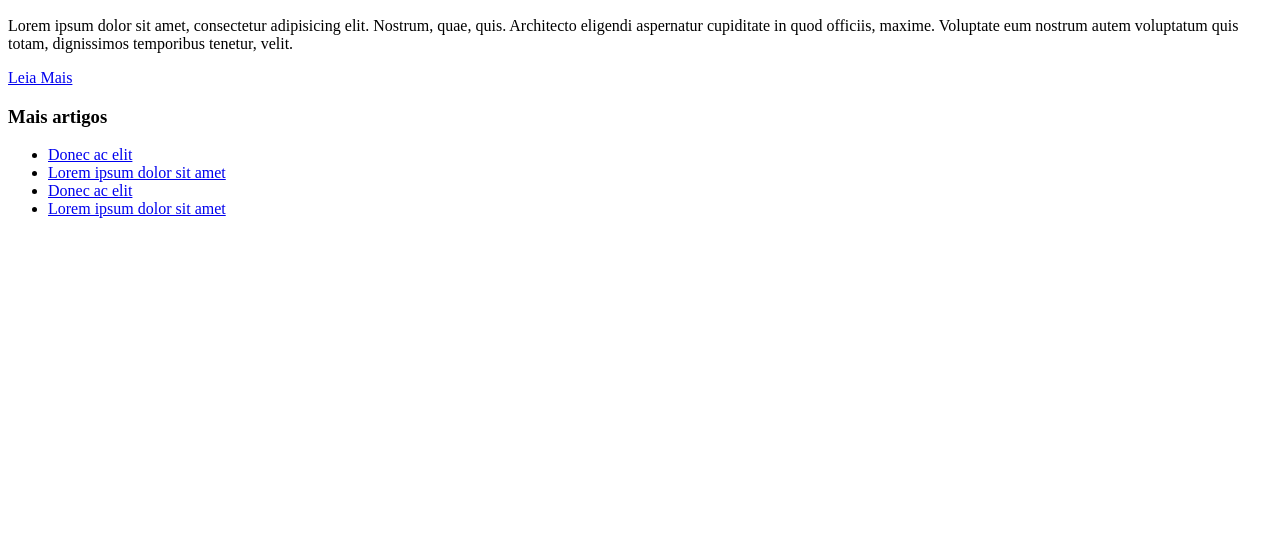
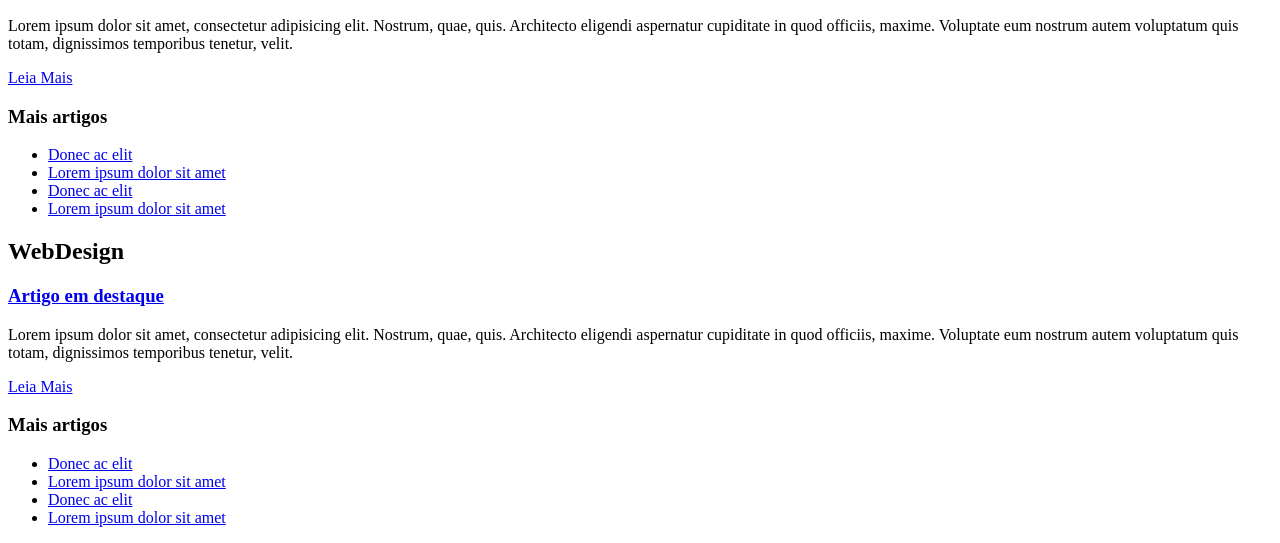
Before and after one commit to giovannipds/exercicio-html5, a plain HTML site: page index.html in a window 1280 px wide. Shown: the part 730-1273 px from the top of the page. Before the commit the page ends 964 px from the top, so only its background shows below. Drawn offline with Linux system fonts and the light colour scheme.

Commit message:
Escreve a seção WebDesign

```diff
--- a/index.html
+++ b/index.html
@@ -60,6 +60,27 @@
 				</div>
 			</section>
 
+			<!-- webdesign -->
+			<section>
+				<header>
+					<h2>WebDesign</h2>
+				</header>
+				<div>
+					<h3><a href="#">Artigo em destaque</a></h3>
+					<p>Lorem ipsum dolor sit amet, consectetur adipisicing elit. Nostrum, quae, quis. Architecto eligendi aspernatur cupiditate in quod officiis, maxime. Voluptate eum nostrum autem voluptatum quis totam, dignissimos temporibus tenetur, velit.</p>
+					<a href="#">Leia Mais</a>
+				</div>
+				<div>
+					<h3>Mais artigos</h3>
+					<ul>
+						<li><a href="#">Donec ac elit</a></li>
+						<li><a href="#">Lorem ipsum dolor sit amet</a></li>
+						<li><a href="#">Donec ac elit</a></li>
+						<li><a href="#">Lorem ipsum dolor sit amet</a></li>
+					</ul>
+				</div>
+			</section>
+
 		</main>
 
 	</body>
```
